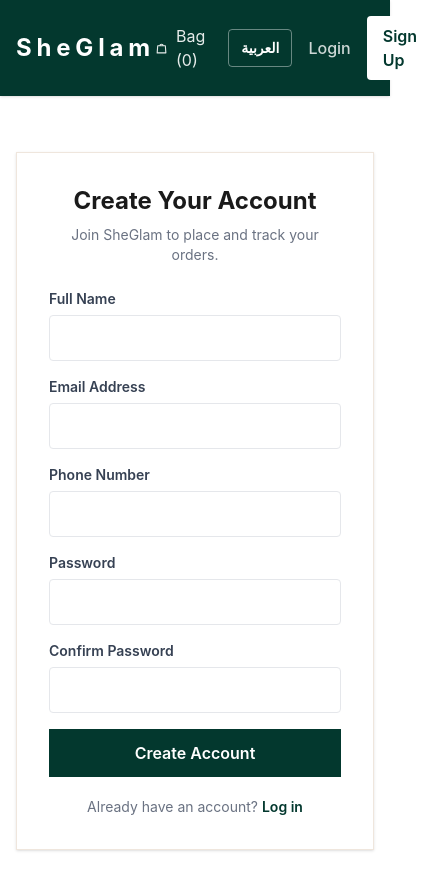
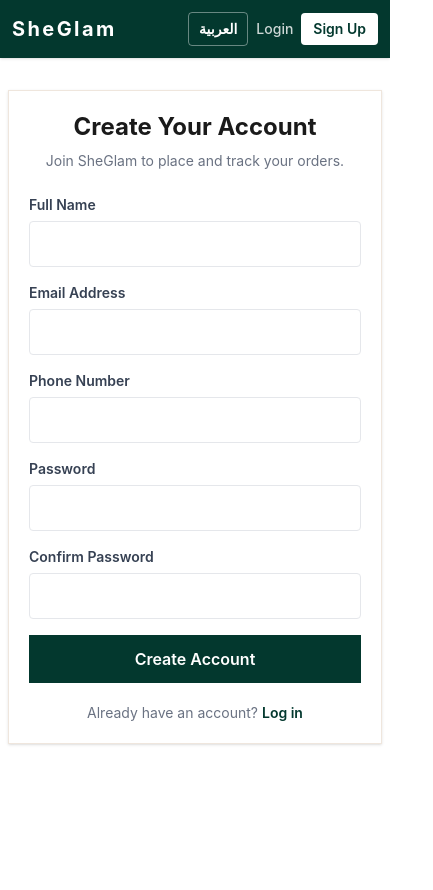
Before and after one commit to marwanfarook22/makeup_frontsection, a React (Vite) app: page /register in a window 390 px wide. Shown: the top 890 px of the page, 433 px wide, since content can reach past the window. After the commit the page ends 844 px from the top, so only its background shows below. Built offline with nearby package versions, Linux system fonts and the light colour scheme.

Commit message:
Update resonsive

```diff
--- a/src/App.jsx
+++ b/src/App.jsx
@@ -1,5 +1,11 @@
 import { lazy, Suspense } from "react";
-import { BrowserRouter as Router, Routes, Route } from "react-router-dom";
+import {
+  BrowserRouter as Router,
+  Routes,
+  Route,
+  Navigate,
+  useLocation,
+} from "react-router-dom";
 import { Toaster } from "react-hot-toast";
 import Navbar from "./components/Navbar";
 import Login from "./pages/Login";
@@ -14,8 +20,26 @@ import MyOrders from "./pages/MyOrders";
 import { CartProvider } from "./context/CartContext";
 import { LanguageProvider } from "./context/LanguageContext";
 import { useLanguage } from "./context/LanguageState";
+import { useAuthStore } from "./store/useAuthStore";
 
 const Dashboard = lazy(() => import("./pages/Dashboard"));
+
+function RequireAuth({ children }) {
+  const isAuthenticated = useAuthStore((state) => state.isAuthenticated);
+  const location = useLocation();
+
+  if (!isAuthenticated) {
+    return (
+      <Navigate
+        to="/login"
+        replace
+        state={{ from: `${location.pathname}${location.search}` }}
+      />
+    );
+  }
+
+  return children;
+}
 
 function App() {
   const { language } = useLanguage();
@@ -23,21 +47,61 @@ function App() {
   return (
     <CartProvider>
       <Router>
-        <div lang={language} dir={language === "ar" ? "rtl" : "ltr"} className="min-h-screen flex flex-col">
+        <div
+          lang={language}
+          dir={language === "ar" ? "rtl" : "ltr"}
+          className="min-h-screen flex flex-col"
+        >
           <Navbar />
 
-          <main className="flex-grow container mx-auto p-4">
+          <main className="flex-grow container mx-auto p-2 sm:p-4">
             <Routes>
-              <Route path="/" element={<Home />} />
-              <Route path="/product/:idOrSlug" element={<ProductDetails />} />
-              <Route path="/cart" element={<Cart />} />
+              <Route
+                path="/"
+                element={
+                  <RequireAuth>
+                    <Home />
+                  </RequireAuth>
+                }
+              />
+              <Route
+                path="/product/:idOrSlug"
+                element={
+                  <RequireAuth>
+                    <ProductDetails />
+                  </RequireAuth>
+                }
+              />
+              <Route
+                path="/cart"
+                element={
+                  <RequireAuth>
+                    <Cart />
+                  </RequireAuth>
+                }
+              />
               <Route path="/login" element={<Login />} />
               <Route path="/register" element={<Register />} />
-              <Route path="/profile" element={<Profile />} />
-              <Route path="/orders" element={<MyOrders />} />
+              <Route
+                path="/profile"
+                element={
+                  <RequireAuth>
+                    <Profile />
+                  </RequireAuth>
+                }
+              />
+              <Route
+                path="/orders"
+                element={
+                  <RequireAuth>
+                    <MyOrders />
+                  </RequireAuth>
+                }
+              />
               <Route
                 path="/dashboard"
                 element={
+                  <RequireAuth>
                     <Suspense
                       fallback={
                         <div className="py-20 text-center text-[#03382E]">
@@ -47,6 +111,7 @@ function App() {
                     >
                       <Dashboard />
                     </Suspense>
+                  </RequireAuth>
                 }
               />
               <Route path="/forgot-password" element={<ForgotPassword />} />
--- a/src/components/Navbar.jsx
+++ b/src/components/Navbar.jsx
@@ -11,22 +11,23 @@ export default function Navbar() {
 
   const handleLogout = () => {
     logout();
-    navigate("/");
+    navigate("/login", { replace: true });
   };
 
   return (
-    <nav className="bg-[#03382E] text-white shadow-sm p-4">
-      <div className="container mx-auto flex justify-between items-center">
+    <nav className="bg-[#03382E] px-3 py-3 text-white shadow-sm sm:p-4">
+      <div className="container mx-auto flex flex-wrap items-center justify-between gap-3">
         {/* Logo */}
-        <Link to="/" className="text-2xl font-bold tracking-[0.2em] text-white">
+        <Link to="/" className="shrink-0 text-xl font-bold tracking-[0.12em] text-white sm:text-2xl sm:tracking-[0.2em]">
           SheGlam
         </Link>
 
         {/* Navigation Links */}
-        <div className="flex gap-4 items-center">
+        <div className="flex min-w-0 flex-wrap items-center justify-end gap-2 sm:gap-4">
+          {isAuthenticated && (
             <Link
               to="/cart"
-            className="flex items-center gap-2 text-white/90"
+              className="flex items-center gap-1.5 text-sm text-white/90 sm:gap-2 sm:text-base"
               aria-label={`${t("Shopping bag")}: ${cartCount} ${t("items")}`}
             >
               <svg
@@ -46,10 +47,11 @@ export default function Navbar() {
               </svg>
               <span>{t("Bag")} ({cartCount})</span>
             </Link>
+          )}
           <button
             type="button"
             onClick={() => setLanguage(language === "en" ? "ar" : "en")}
-            className="rounded-sm border border-white/40 px-3 py-2 text-sm font-semibold text-white hover:bg-white/10"
+            className="rounded-sm border border-white/40 px-2.5 py-1.5 text-sm font-semibold text-white hover:bg-white/10 sm:px-3 sm:py-2"
             aria-label={`${t("Language:")} ${language === "en" ? t("Arabic") : t("English")}`}
           >
             {language === "en" ? "العربية" : "English"}
@@ -63,7 +65,7 @@ export default function Navbar() {
                   className="w-8 h-8 rounded-full object-cover"
                 />
               )}
-              <span className="font-medium text-white/90">
+              <span className="hidden max-w-36 truncate font-medium text-white/90 sm:inline">
                 {t("Welcome,")} {user?.name?.split(" ")[0]}
               </span>
 
@@ -86,7 +88,7 @@ export default function Navbar() {
                     ▼
                   </span>
                 </summary>
-                <div className="absolute right-0 z-20 mt-3 min-w-40 rounded-sm border border-[#EFE6DD] bg-white py-1 text-[#1A1A1A] shadow-lg">
+                <div className="absolute end-0 z-20 mt-3 min-w-40 rounded-sm border border-[#EFE6DD] bg-white py-1 text-[#1A1A1A] shadow-lg">
                   <Link
                     to="/profile"
                     className="block px-4 py-2 text-sm hover:bg-[#F5EBE6]"
@@ -103,7 +105,7 @@ export default function Navbar() {
               </details>
               <button
                 onClick={handleLogout}
-                className="bg-white/10 hover:bg-white/20 text-white px-4 py-2 rounded-sm transition"
+                className="rounded-sm bg-white/10 px-3 py-1.5 text-sm text-white transition hover:bg-white/20 sm:px-4 sm:py-2 sm:text-base"
               >
                 {t("Logout")}
               </button>
@@ -112,13 +114,13 @@ export default function Navbar() {
             <>
               <Link
                 to="/login"
-                className="text-white/80 hover:text-white font-medium"
+                className="text-sm font-medium text-white/80 hover:text-white sm:text-base"
               >
                 {t("Login")}
               </Link>
               <Link
                 to="/register"
-                className="bg-white text-[#03382E] hover:bg-[#F5EBE6] px-4 py-2 rounded-sm font-semibold transition"
+                className="rounded-sm bg-white px-3 py-1.5 text-sm font-semibold text-[#03382E] transition hover:bg-[#F5EBE6] sm:px-4 sm:py-2 sm:text-base"
               >
                 {t("Sign Up")}
               </Link>
--- a/src/context/LanguageContext.jsx
+++ b/src/context/LanguageContext.jsx
@@ -27,6 +27,7 @@ const arabicTranslations = {
   "Add to bag": "أضف إلى السلة",
   "added to bag!": "تمت إضافته إلى السلة!",
   "Login to Your Account": "سجل الدخول إلى حسابك",
+  "Sign in or create an account to continue shopping.": "سجّل الدخول أو أنشئ حساباً لمتابعة التسوق.",
   "Email Address": "البريد الإلكتروني",
   Password: "كلمة المرور",
   "Enter your email": "أدخل بريدك الإلكتروني",
--- a/src/pages/Login.jsx
+++ b/src/pages/Login.jsx
@@ -1,5 +1,5 @@
 import { useState } from "react";
-import { useNavigate, Link } from "react-router-dom";
+import { useNavigate, Link, useLocation } from "react-router-dom";
 import { useForm } from "react-hook-form";
 import { zodResolver } from "@hookform/resolvers/zod";
 import * as z from "zod";
@@ -10,6 +10,7 @@ import { useLanguage } from "../context/LanguageState";
 
 export default function Login() {
   const navigate = useNavigate();
+  const location = useLocation();
   const { t } = useLanguage();
   const login = useAuthStore((state) => state.login);
   const [isLoading, setIsLoading] = useState(false);
@@ -48,7 +49,7 @@ export default function Login() {
       toast.success(t("Logged in successfully!"));
 
       // توجيه المستخدم للصفحة الرئيسية
-      navigate("/");
+      navigate(location.state?.from || "/", { replace: true });
     } catch (error) {
       // إظهار رسالة الخطأ القادمة من الباك إند أو رسالة عامة
       const errorMessage =
@@ -60,11 +61,14 @@ export default function Login() {
   };
 
   return (
-    <div className="flex justify-center items-center h-[80vh]">
-      <div className="w-full max-w-md bg-white p-8 rounded-lg shadow-md border border-gray-100">
+    <div className="flex min-h-[65vh] items-center justify-center py-6 sm:min-h-[75vh] sm:py-10">
+      <div className="w-full max-w-md rounded-lg border border-gray-100 bg-white p-5 shadow-md sm:p-8">
         <h2 className="text-2xl font-bold text-center text-[#1A1A1A] mb-6">
           {t("Login to Your Account")}
         </h2>
+        <p className="-mt-3 mb-6 text-center text-sm text-gray-500">
+          {t("Sign in or create an account to continue shopping.")}
+        </p>
 
         <form onSubmit={handleSubmit(onSubmit)} className="space-y-4">
           {/* حقل الإيميل */}
@@ -125,9 +129,13 @@ export default function Login() {
           </button>
         </form>
 
-        <div className="mt-4 text-center text-sm">
+        <div className="mt-4 flex flex-wrap items-center justify-center gap-x-1 text-center text-sm">
           <span className="text-gray-500">{t("Don't have an account? ")}</span>
-          <Link to="/register" className="font-semibold text-[#03382E] hover:text-[#C5A368] hover:underline">
+          <Link
+            to="/register"
+            state={location.state}
+            className="font-semibold text-[#03382E] hover:text-[#C5A368] hover:underline"
+          >
             {t("Sign up")}
           </Link>
         </div>
--- a/src/pages/Register.jsx
+++ b/src/pages/Register.jsx
@@ -1,5 +1,5 @@
 import { useState } from "react";
-import { Link, useNavigate } from "react-router-dom";
+import { Link, useLocation, useNavigate } from "react-router-dom";
 import { useForm } from "react-hook-form";
 import { zodResolver } from "@hookform/resolvers/zod";
 import * as z from "zod";
@@ -10,6 +10,7 @@ import { useLanguage } from "../context/LanguageState";
 
 export default function Register() {
   const navigate = useNavigate();
+  const location = useLocation();
   const { t } = useLanguage();
   const login = useAuthStore((state) => state.login);
   const [isLoading, setIsLoading] = useState(false);
@@ -53,7 +54,7 @@ export default function Register() {
       delete safeUser.passwordResetExpires;
       login(safeUser, token);
       toast.success(t("Account created successfully!"));
-      navigate("/");
+      navigate(location.state?.from || "/", { replace: true });
     } catch (error) {
       toast.error(
         error.response?.data?.message ||
@@ -69,8 +70,8 @@ export default function Register() {
     "w-full rounded-sm border border-[#E5E7EB] px-3 py-2.5 focus:border-[#03382E] focus:outline-none focus:ring-2 focus:ring-[#C5A368]";
 
   return (
-    <div className="flex min-h-[75vh] items-center justify-center py-10">
-      <div className="w-full max-w-md border border-[#EFE6DD] bg-white p-8 shadow-sm">
+    <div className="flex min-h-[65vh] items-center justify-center py-6 sm:min-h-[75vh] sm:py-10">
+      <div className="w-full max-w-md border border-[#EFE6DD] bg-white p-5 shadow-sm sm:p-8">
         <h1 className="mb-2 text-center text-2xl font-bold text-[#1A1A1A]">
           {t("Create Your Account")}
         </h1>
@@ -191,10 +192,11 @@ export default function Register() {
           </button>
         </form>
 
-        <p className="mt-5 text-center text-sm text-gray-500">
+        <p className="mt-5 flex flex-wrap items-center justify-center gap-x-1 text-center text-sm text-gray-500">
           {t("Already have an account?")}{" "}
           <Link
             to="/login"
+            state={location.state}
             className="font-semibold text-[#03382E] hover:text-[#C5A368] hover:underline"
           >
             {t("Log in")}
```
Also changed, not shown: src/pages/Home.jsx (+4 -4 lines). Lines whose indentation alone changed are shown as unchanged.
